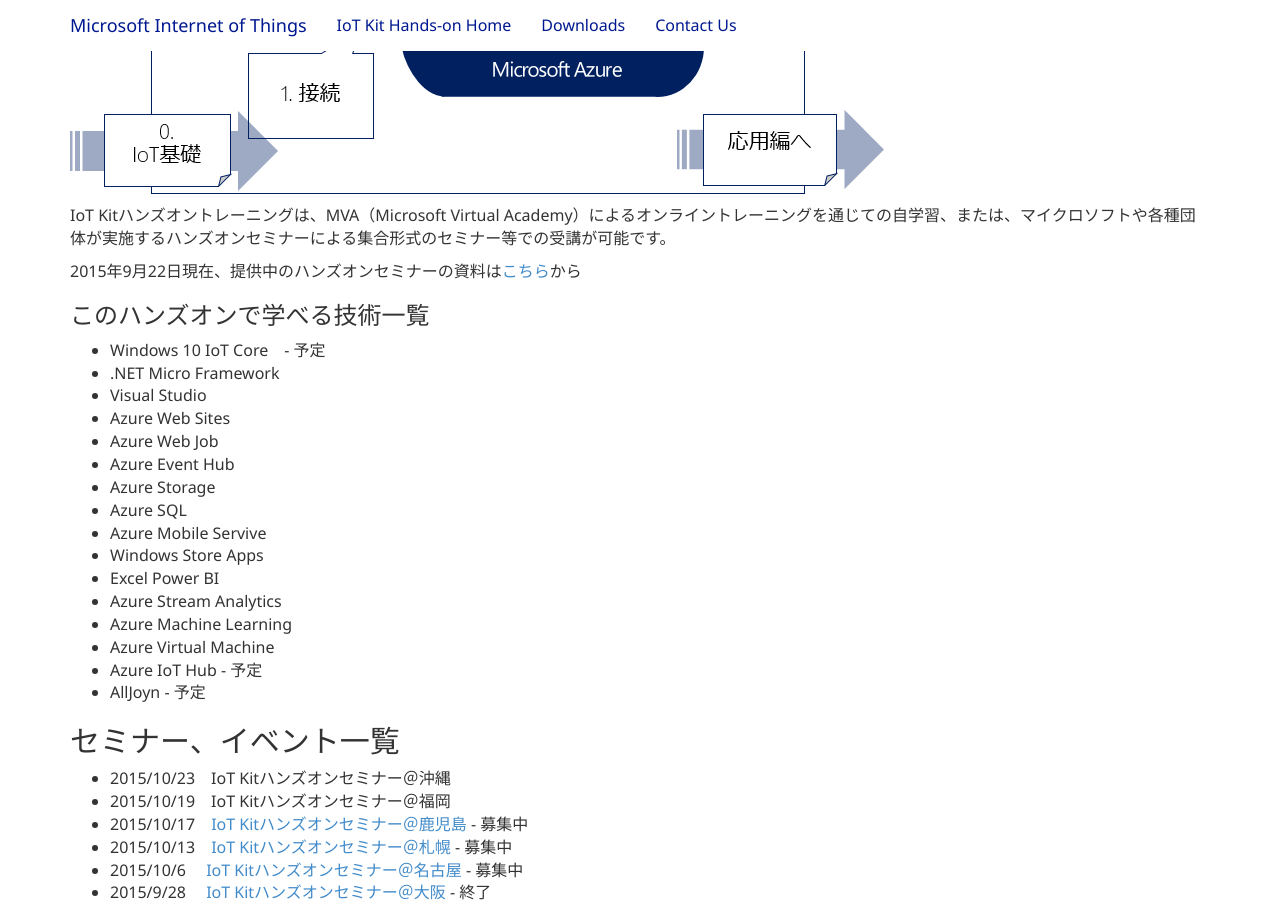
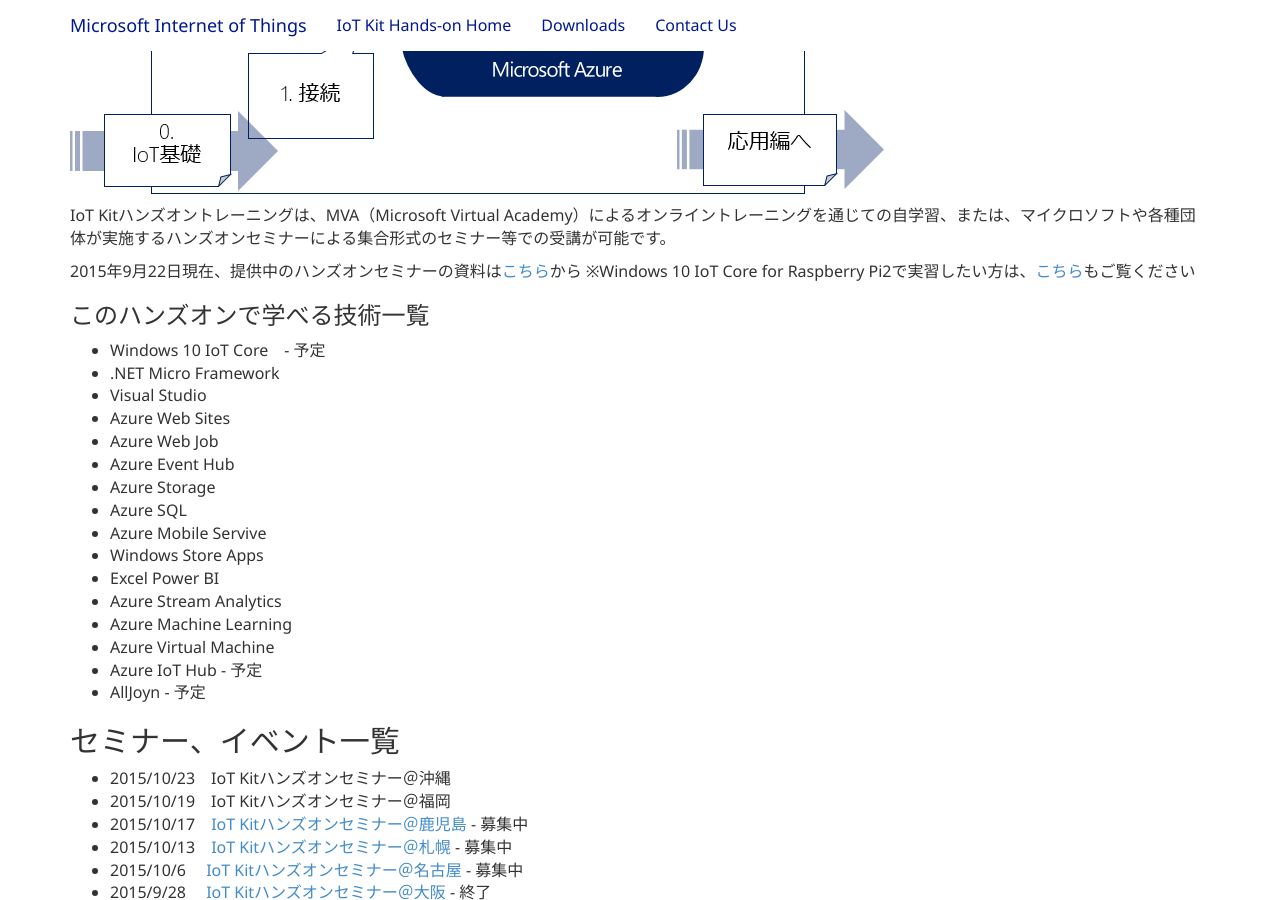
Before and after one commit to ms-iotkithol-jp/ms-iotkithol-jp.github.io, a Jekyll site: the page built from HowToLearn.md, in a window 1280 px wide and 900 px high, scrolled down 342 px. Built offline with Jekyll 4.4.1, drawn with Linux system fonts in a browser that asks for light colours.

Commit message:
Add RPi2

```diff
--- a/HowToLearn.md
+++ b/HowToLearn.md
@@ -12,6 +12,7 @@
 IoT Kitハンズオントレーニングは、MVA（Microsoft Virtual Academy）によるオンライントレーニングを通じての自学習、または、マイクロソフトや各種団体が実施するハンズオンセミナーによる集合形式のセミナー等での受講が可能です。
 
 2015年9月22日現在、提供中のハンズオンセミナーの資料は[こちら](http://aka.ms/iotkholv2on)から
+※Windows 10 IoT Core for Raspberry Pi2で実習したい方は、[こちら](http://aka.ms/iotkitholv2onrpi2)もご覧ください
 
 ### このハンズオンで学べる技術一覧
 
```
